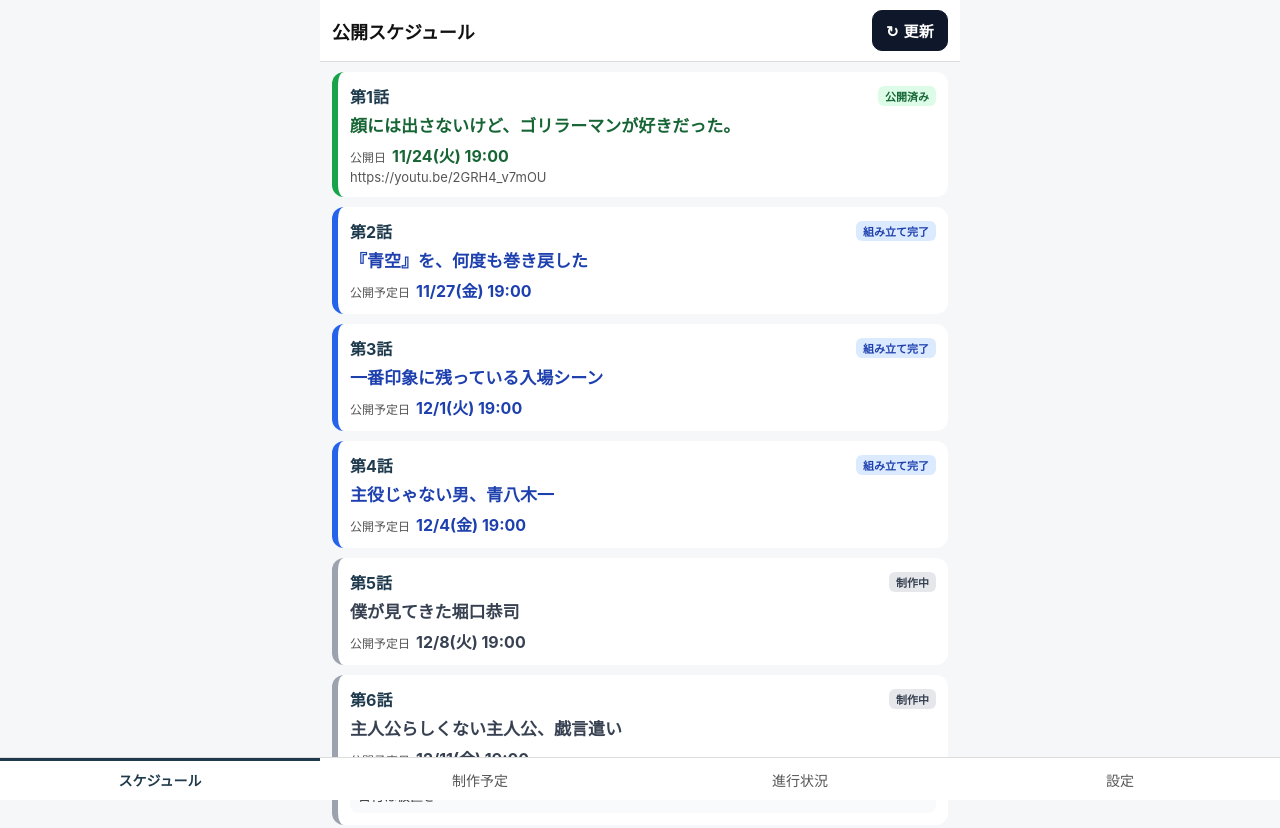
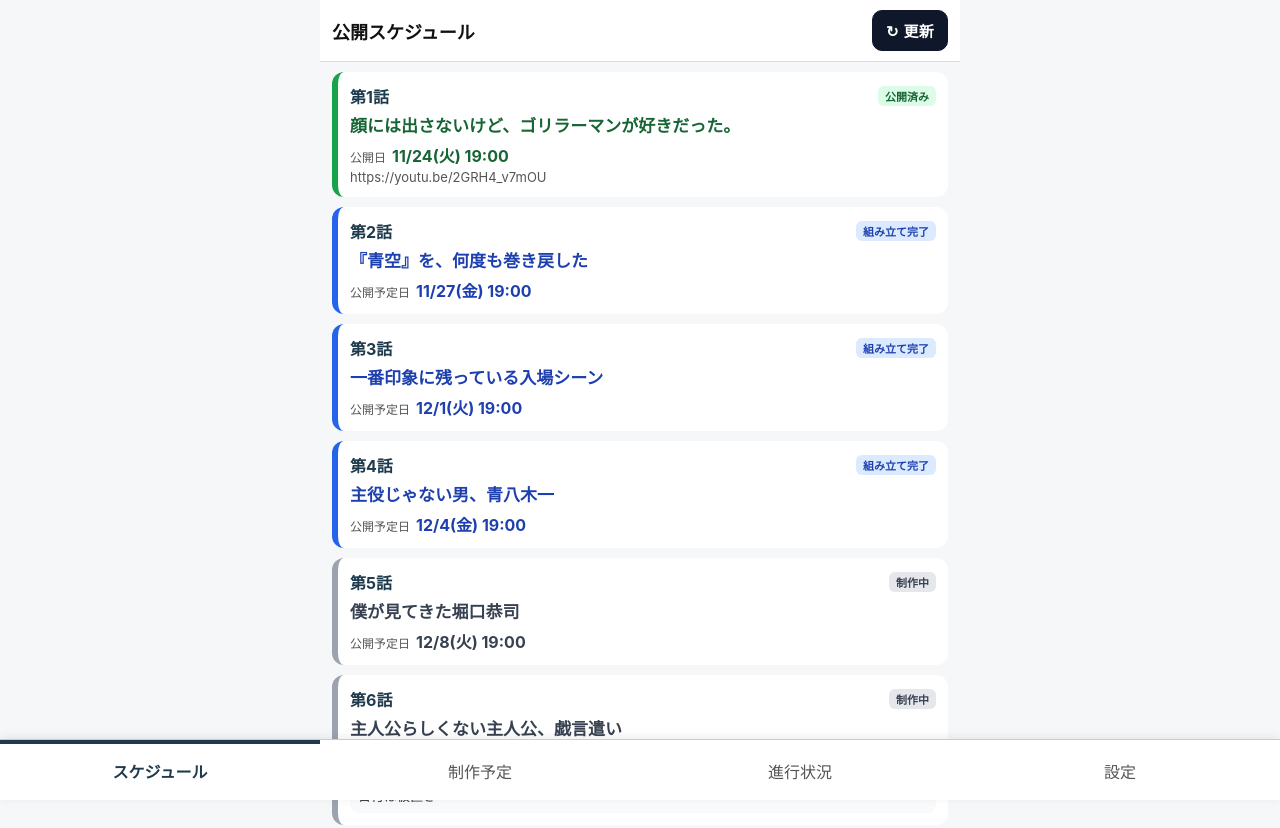
Before and after one commit to k017dam-ops/eastradio-schedule, a plain HTML site: page index.html in a window 1280 px wide. Shown: the top 828 px of the page. Drawn offline with Linux system fonts and the light colour scheme.

Commit message:
タブバーを押しやすく拡大（SW v5）

```diff
--- a/index.html
+++ b/index.html
@@ -10,7 +10,7 @@
 <meta name="theme-color" content="#1e3a4c">
 <style>
 *{box-sizing:border-box}
-body{margin:0;font-family:-apple-system,"Hiragino Sans","Noto Sans JP",sans-serif;background:#f6f7f9;color:#111;-webkit-text-size-adjust:100%;padding-bottom:76px}
+body{margin:0;font-family:-apple-system,"Hiragino Sans","Noto Sans JP",sans-serif;background:#f6f7f9;color:#111;-webkit-text-size-adjust:100%;padding-bottom:calc(80px + env(safe-area-inset-bottom))}
 header{position:sticky;top:0;background:#fff;border-bottom:1px solid #ddd;padding:10px 12px;z-index:5}
 h1{font-size:18px;margin:0}
 h2{font-size:17px;margin:6px 0 10px}
@@ -22,9 +22,9 @@ button.update{background:#0f172a;color:#fff;border-color:#0f172a;font-weight:700
 button.danger{background:#fff;color:#b91c1c;border-color:#b91c1c}
 button.mini{padding:4px 9px;font-size:13px}
 main{padding:12px;max-width:640px;margin:0 auto}
-.tabbar{position:fixed;left:0;right:0;bottom:0;background:#fff;border-top:1px solid #ddd;display:flex;z-index:10;padding-bottom:env(safe-area-inset-bottom)}
-.tabbar button{flex:1;border:none;border-radius:0;background:#fff;font-size:14px;padding:12px 4px 10px;color:#555;cursor:pointer}
-.tabbar button.on{color:#1e3a4c;font-weight:700;box-shadow:inset 0 3px 0 #1e3a4c}
+.tabbar{position:fixed;left:0;right:0;bottom:0;background:#fff;border-top:1px solid #ccc;box-shadow:0 -2px 10px rgba(0,0,0,.08);display:flex;z-index:10;padding-bottom:env(safe-area-inset-bottom)}
+.tabbar button{flex:1;border:none;border-radius:0;background:#fff;font-size:16px;font-weight:500;min-height:60px;padding:16px 4px 14px;color:#555;cursor:pointer;touch-action:manipulation;-webkit-tap-highlight-color:rgba(30,58,76,.12)}
+.tabbar button.on{color:#1e3a4c;font-weight:700;box-shadow:inset 0 4px 0 #1e3a4c}
 .st-making{background:#e5e7eb;color:#374151}
 .st-assembled{background:#dbeafe;color:#1e40af}
 .st-unlisted{background:#ffedd5;color:#9a3412}
--- a/sw.js
+++ b/sw.js
@@ -2,7 +2,7 @@
 // 予定データは localStorage 側にあり、ここでは一切扱わない。
 // 方針はネット優先：新しい版が置かれたら必ず届くようにし、
 // 取れた応答でキャッシュも更新する。オフラインのときだけキャッシュを返す。
-const CACHE = "eastradio-schedule-v4";
+const CACHE = "eastradio-schedule-v5";
 const ASSETS = ["./index.html", "./app.js", "./manifest.webmanifest", "./icon-180.png", "./icon-512.png"];
 self.addEventListener("install", e => {
   e.waitUntil(caches.open(CACHE).then(c => c.addAll(ASSETS)).then(() => self.skipWaiting()));
```
